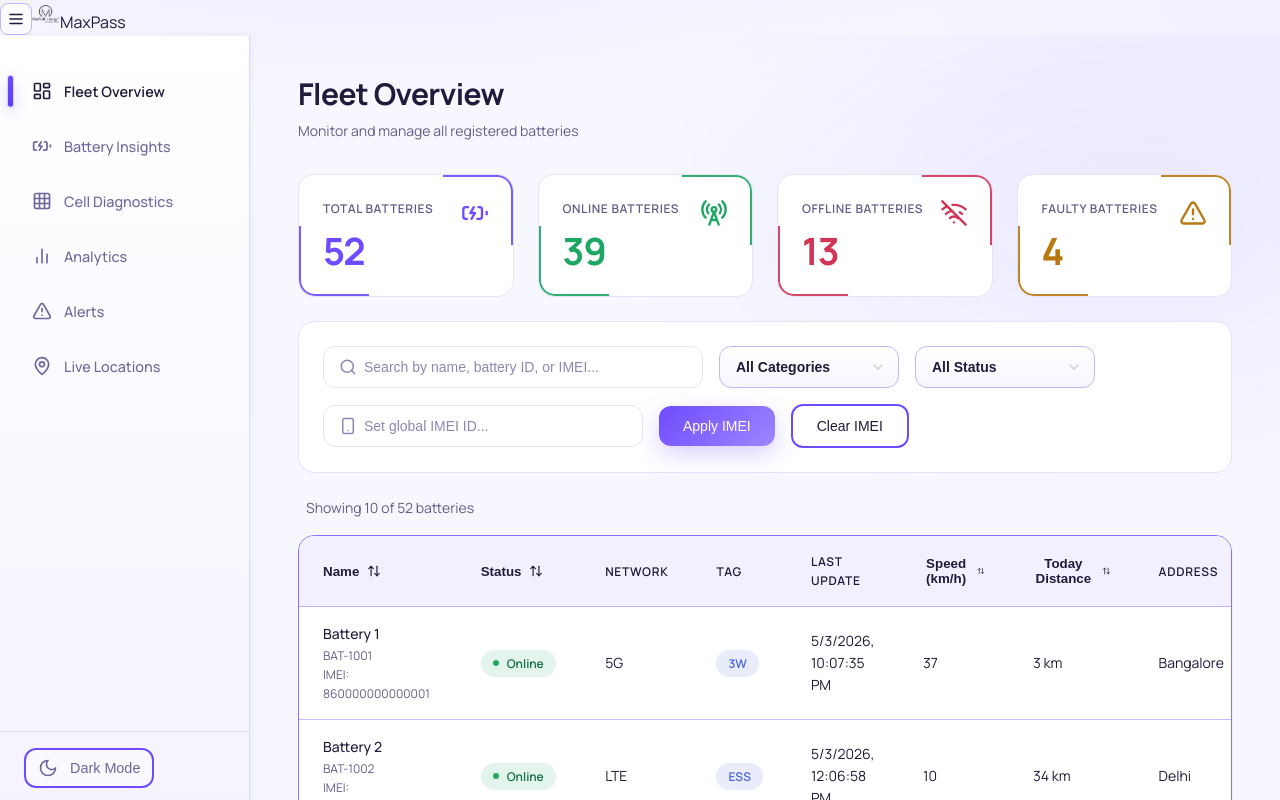
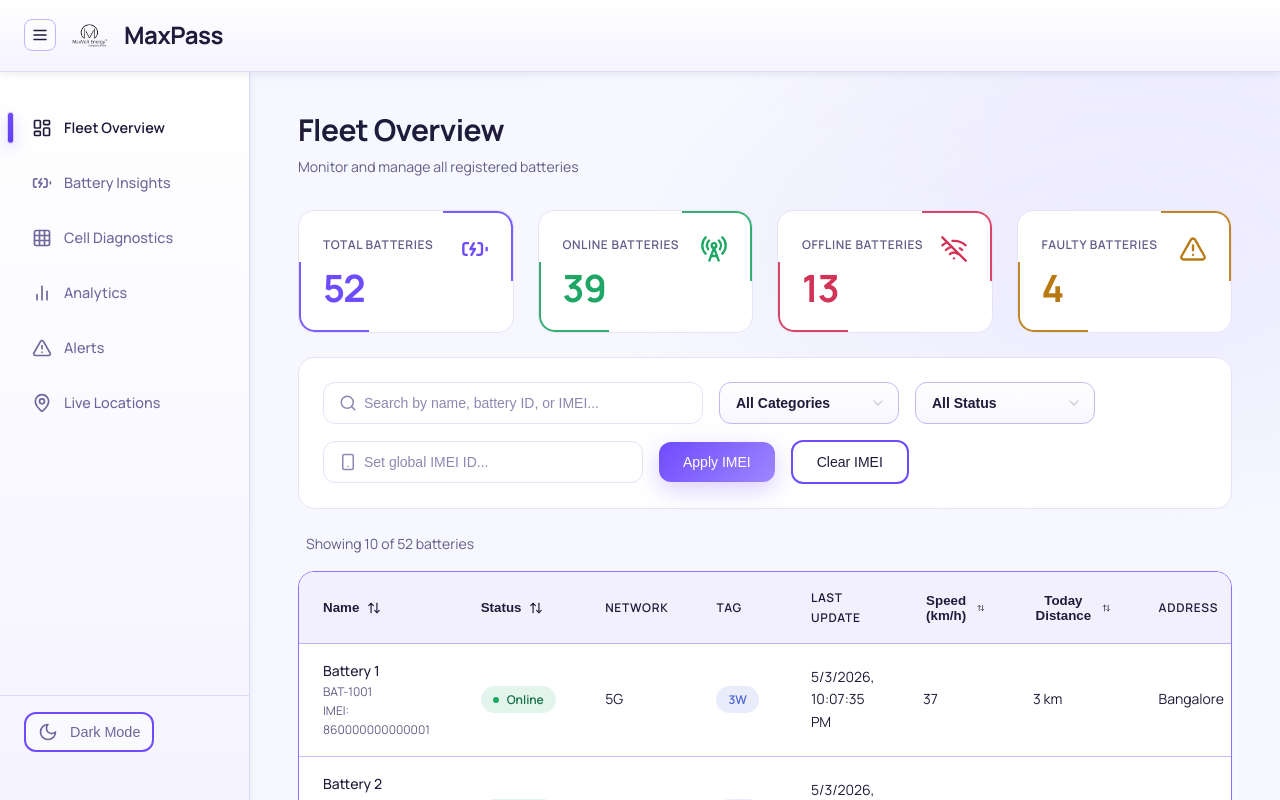
Before and after one commit to Kartikgupta08/Max_Pass, a React (Vite) app: page /dashboard in a window 1280 px wide. Shown: the top 800 px of the page. Built offline with nearby package versions, Linux system fonts and the light colour scheme.

Commit message:
Header added

```diff
--- a/src/styles/styles.css
+++ b/src/styles/styles.css
@@ -125,7 +125,7 @@
 
 * { margin: 0; padding: 0; box-sizing: border-box; }
 
-html { scroll-behavior: smooth; }
+html { scroll-behavior: smooth; overflow-x: hidden; }
 
 body {
   font-family: 'Manrope', -apple-system, BlinkMacSystemFont, 'Segoe UI', sans-serif;
@@ -138,6 +138,7 @@ body {
   display: flex;
   min-height: 100vh;
   width: 100%;
+  overflow-x: hidden;
   transition: background-color var(--transition-normal), color var(--transition-normal);
   -webkit-font-smoothing: antialiased;
   -moz-osx-font-smoothing: grayscale;
@@ -146,6 +147,7 @@ body {
 #root {
   width: 100%;
   min-height: 100vh;
+  overflow-x: hidden;
 }
 
 /* Typography Scale - Modern Hierarchy */
@@ -158,10 +160,45 @@ h6 { font-size: var(--text-base); font-weight: 600; line-height: 1.5; color: var
 
 body { font-size: var(--text-base); line-height: 1.6; }
 
-.app-container { display: flex; width: 100vw; min-height: 100vh; }
+.app-header {
+  position: fixed;
+  top: 0;
+  left: 0;
+  width: 100%;
+  height: 72px;
+  background: var(--sidebar-bg-gradient);
+  background-color: var(--sidebar-bg);
+  border-bottom: 1px solid var(--sidebar-border);
+  z-index: 1000;
+  display: flex;
+  align-items: center;
+  padding: 0 var(--space-6);
+  box-shadow: 0 2px 8px rgba(22, 37, 50, 0.08);
+}
+
+.header-left {
+  display: flex;
+  align-items: center;
+  gap: var(--space-4);
+}
+
+.header-left .brand-label {
+  font-size: 1.5rem;
+  font-weight: 700;
+  color: var(--sidebar-text);
+  letter-spacing: -0.02em;
+}
+
+.header-left .brand-logo {
+  width: 36px;
+  height: 36px;
+  object-fit: contain;
+}
+
+.app-container { display: flex; width: 100%; min-height: 100vh; padding-top: 72px; }
 
 .main-content {
-  width: calc(100vw - 250px);
+  width: calc(100% - 250px);
 }
 
 /* Sidebar - Modern Navigation */
@@ -174,7 +211,8 @@ body { font-size: var(--text-base); line-height: 1.6; }
   display: flex;
   flex-direction: column;
   position: fixed;
-  height: 100vh;
+  top: 72px;
+  height: calc(100vh - 72px);
   z-index: 100;
   transition: all var(--transition-normal);
   box-shadow: 0 2px 8px rgba(22, 37, 50, 0.08);
@@ -399,7 +437,7 @@ body { font-size: var(--text-base); line-height: 1.6; }
   padding: var(--space-10) var(--space-12);
   min-width: 0;
   min-height: 100vh;
-  width: calc(100vw - 250px);
+  width: calc(100% - 250px);
   background:
     radial-gradient(900px 500px at 85% 10%, rgba(111, 75, 255, 0.08), transparent 60%),
     radial-gradient(700px 400px at 10% 90%, rgba(168, 147, 255, 0.06), transparent 65%);
@@ -408,7 +446,7 @@ body { font-size: var(--text-base); line-height: 1.6; }
 
 .main-content.sidebar-collapsed {
   margin-left: 84px;
-  width: calc(100vw - 84px);
+  width: calc(100% - 84px);
 }
 
 .main-content,
@@ -990,7 +1028,7 @@ tbody tr:last-child td {
 /* Responsive - Mobile First */
 @media (max-width: 1024px) {
   .sidebar { width: 200px; }
-  .main-content { margin-left: 200px; width: calc(100vw - 200px); }
+  .main-content { margin-left: 200px; width: calc(100% - 200px); }
 
   .sidebar.collapsed {
     width: 84px;
@@ -998,7 +1036,7 @@ tbody tr:last-child td {
 
   .main-content.sidebar-collapsed {
     margin-left: 84px;
-    width: calc(100vw - 84px);
+    width: calc(100% - 84px);
   }
 }
 
@@ -1024,13 +1062,13 @@ tbody tr:last-child td {
 
   .main-content {
     margin-left: 0;
-    width: 100vw;
+    width: 100%;
     padding: var(--space-4) var(--space-4);
   }
 
   .main-content.sidebar-collapsed {
     margin-left: 0;
-    width: 100vw;
+    width: 100%;
   }
 
   .page-header {
```
